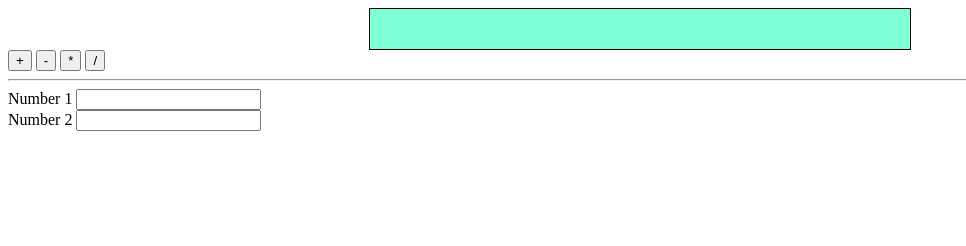
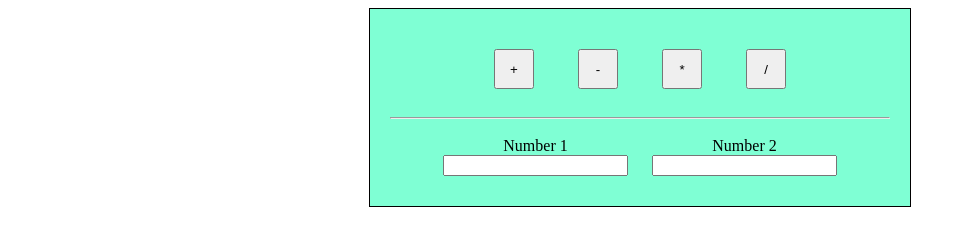
Before and after one commit to ShudyFShudy/HM2, a plain HTML site: page index.html in a window 1280 px wide. Shown: the whole page, without its empty margins (0-966 px from the left). Drawn offline with Linux system fonts and the light colour scheme.

Commit message:
css3 js1

```diff
--- /dev/null
+++ b/CAL.js
@@ -0,0 +1,4 @@
+var buttonPlus = document.getElementById ("buttonPlus")
+var buttonMinus = document.getElementById ("buttonMinus")
+var buttonMultiphy = document.getElementById ("buttonMultiphy")
+var buttonDivide = document.getElementById ("buttonDevide")
--- a/index.html
+++ b/index.html
@@ -3,16 +3,15 @@
     <head>
         <title>Calculator</title>
         <link rel="stylesheet" href="Dis.css">
+        <script src="CAL.js"></script>
     </head>
     <body>
         <div class="hmcalcul">
-
-        </div>
             <div class="operations-block">
-            <button>+</button>
-            <button>-</button>
-            <button>*</button>
-            <button>/</button>
+                <button id="buttonPlus">+</button>
+                <button id="buttonMinus">-</button>
+                <button id="buttonMultiply">*</button>
+                <button id="buttonDevide">/</button>
             </div>
             <div>
                 <hr />
@@ -27,5 +26,6 @@
                     <input type="number" />
                 </div>
             </div>
+        </div>
     </body>
 </html>
```
Lines whose indentation alone changed are shown as unchanged.
